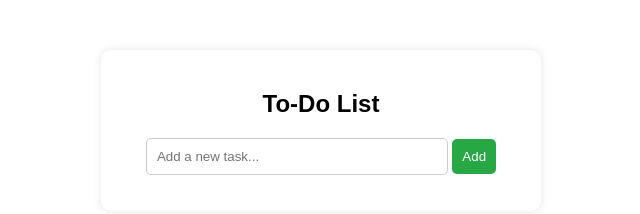
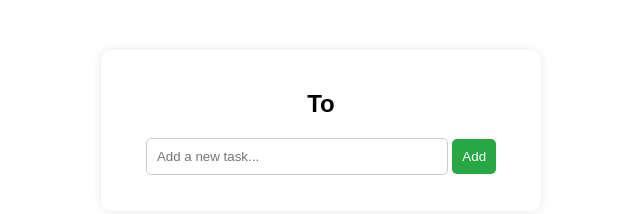
Before and after one commit to adityaranjan-091/To-do-App, a plain HTML site: page index.html in a window 1280 px wide. Shown: the whole page, without its empty margins (319-959 px from the left). Drawn offline with Linux system fonts and the light colour scheme.

Commit message:
Update index.html

```diff
--- a/index.html
+++ b/index.html
@@ -8,7 +8,7 @@
   </head>
   <body>
     <div class="container">
-      <h2>To-Do List</h2>
+      <h2>To</h2>
       <input type="text" id="taskInput" placeholder="Add a new task..." />
       <button class="addBtn" onclick="addTask()">Add</button>
       <ul id="taskList"></ul>
```
